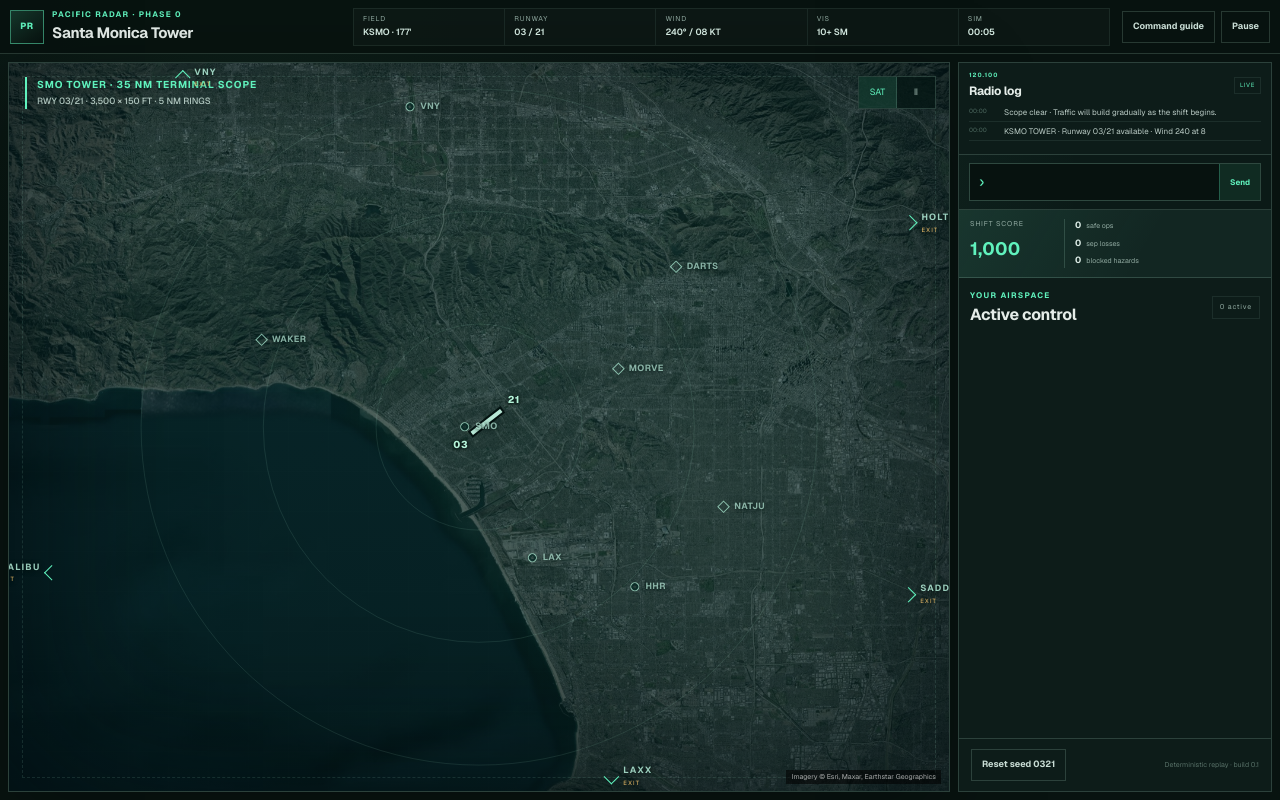
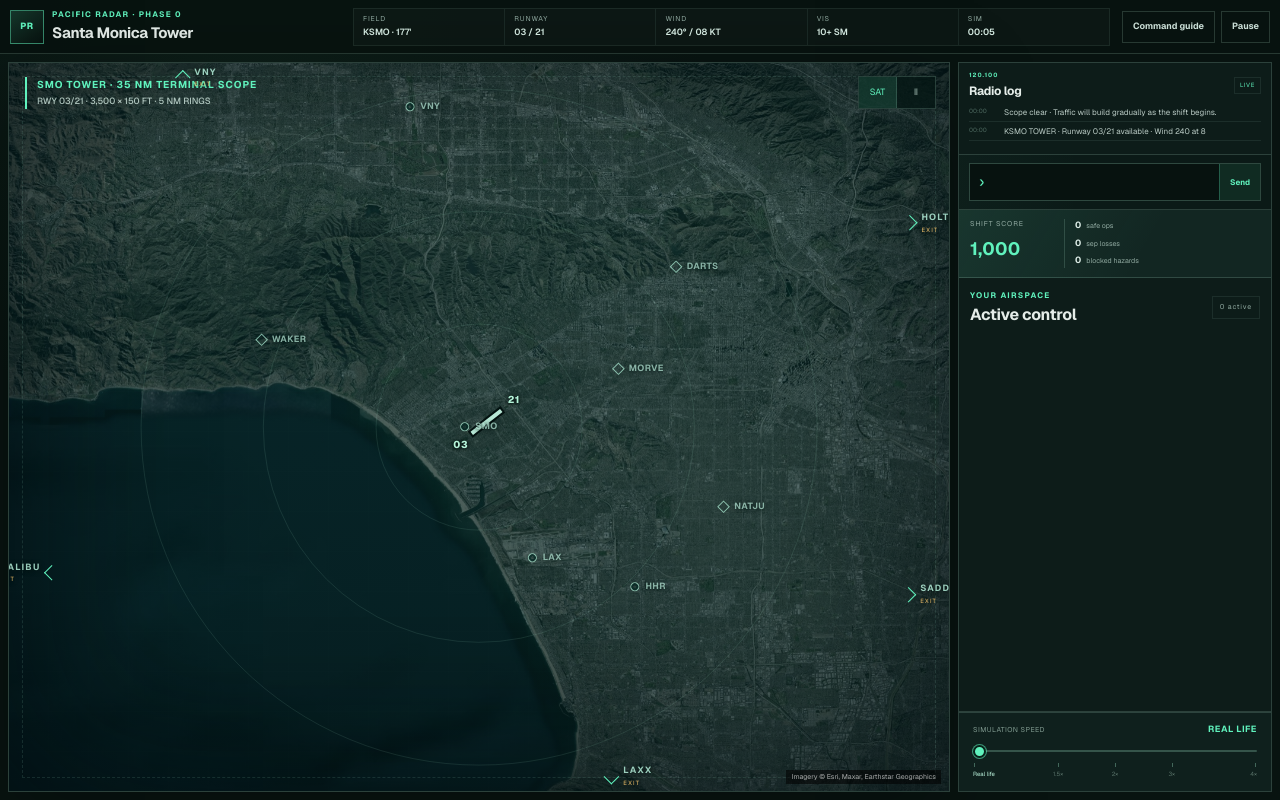
Before and after one commit to echang112368/pacific-radar, a Next.js app: page / in a window 1280 px wide. Built offline with nearby package versions, Linux system fonts and the light colour scheme.

Commit message:
Add simulation speed control

```diff
--- a/app/globals.css
+++ b/app/globals.css
@@ -1033,17 +1033,127 @@ h2 {
 }
 
 .side-footer {
-  display: flex;
-  align-items: center;
-  justify-content: space-between;
+  display: grid;
   gap: 8px;
-  padding: 10px 12px;
+  padding: 10px 14px 12px;
+  border-top: 1px solid var(--line);
+  background: rgba(96, 242, 189, 0.018);
 }
 
-.side-footer span {
+.speed-control-heading {
+  display: flex;
+  align-items: baseline;
+  justify-content: space-between;
+  gap: 12px;
+}
+
+.speed-control-heading span,
+.speed-control-heading strong {
+  font-family: var(--mono);
+  letter-spacing: 0.06em;
+  text-transform: uppercase;
+}
+
+.speed-control-heading span {
+  color: #809a90;
+  font-size: 7px;
+}
+
+.speed-control-heading strong {
+  color: var(--mint-strong);
+  font-size: 9px;
+}
+
+.simulation-speed-slider {
+  width: 100%;
+  height: 14px;
+  margin: 0;
+  appearance: none;
+  background: transparent;
+  cursor: pointer;
+}
+
+.simulation-speed-slider::-webkit-slider-runnable-track {
+  height: 2px;
+  border-radius: 999px;
+  background: #35544a;
+}
+
+.simulation-speed-slider::-webkit-slider-thumb {
+  width: 13px;
+  height: 13px;
+  margin-top: -5.5px;
+  appearance: none;
+  border: 2px solid #08221a;
+  border-radius: 50%;
+  background: var(--mint-strong);
+  box-shadow: 0 0 0 1px rgba(96, 242, 189, 0.56);
+}
+
+.simulation-speed-slider::-moz-range-track {
+  height: 2px;
+  border: 0;
+  border-radius: 999px;
+  background: #35544a;
+}
+
+.simulation-speed-slider::-moz-range-thumb {
+  width: 13px;
+  height: 13px;
+  border: 2px solid #08221a;
+  border-radius: 50%;
+  background: var(--mint-strong);
+  box-shadow: 0 0 0 1px rgba(96, 242, 189, 0.56);
+}
+
+.simulation-speed-slider:focus-visible {
+  outline: 1px solid var(--mint-strong);
+  outline-offset: 3px;
+}
+
+.speed-scale {
+  display: grid;
+  grid-template-columns: repeat(5, 1fr);
   color: #587168;
   font-family: var(--mono);
-  font-size: 7px;
+  font-size: 6px;
+}
+
+.speed-scale span {
+  position: relative;
+  padding-top: 4px;
+  text-align: center;
+}
+
+.speed-scale span:first-child {
+  text-align: left;
+}
+
+.speed-scale span:last-child {
+  text-align: right;
+}
+
+.speed-scale span::before {
+  content: "";
+  position: absolute;
+  left: 50%;
+  top: -3px;
+  width: 1px;
+  height: 4px;
+  background: #42675a;
+}
+
+.speed-scale span:first-child::before {
+  left: 1px;
+}
+
+.speed-scale span:last-child::before {
+  left: auto;
+  right: 1px;
+}
+
+.speed-scale span.active {
+  color: #bdf5df;
 }
 
 .modal-backdrop {
--- a/app/simulator.tsx
+++ b/app/simulator.tsx
@@ -113,6 +113,7 @@ const AIRBORNE_SPEED_CHANGE_PER_TICK = 0.5;
 const LINE_UP_TICKS = SIMULATION_TICKS_PER_SECOND * 3;
 const TAKEOFF_POWER_TICKS = SIMULATION_TICKS_PER_SECOND;
 const TAKEOFF_ACCELERATION_PER_TICK = 1.8;
+const SIMULATION_SPEEDS = [1, 1.5, 2, 3, 4] as const;
 
 const INITIAL_WORLD: World = {
   tick: 0,
@@ -1322,6 +1323,7 @@ export function RadarSimulator() {
   const [selected, setSelected] = useState<string | null>(null);
   const [command, setCommand] = useState("");
   const [paused, setPaused] = useState(false);
+  const [speedIndex, setSpeedIndex] = useState(0);
   const [queuedCommands, setQueuedCommands] = useState<
     { callsign: string; command: string }[]
   >([]);
@@ -1340,14 +1342,15 @@ export function RadarSimulator() {
     }
   });
   const inputRef = useRef<HTMLInputElement>(null);
+  const simulationSpeed = SIMULATION_SPEEDS[speedIndex];
 
   useEffect(() => {
     if (paused) return;
     const timer = window.setInterval(() => {
       setWorld((current) => stepWorld(current));
-    }, 250);
+    }, 1000 / SIMULATION_TICKS_PER_SECOND / simulationSpeed);
     return () => window.clearInterval(timer);
-  }, [paused]);
+  }, [paused, simulationSpeed]);
 
   useEffect(() => {
     const focusCommand = (event: KeyboardEvent) => {
@@ -1916,10 +1919,41 @@ export function RadarSimulator() {
           </section>
 
           <footer className="side-footer">
-            <button className="ghost-button" onClick={reset}>
-              Reset seed 0321
-            </button>
-            <span>Deterministic replay · build 0.1</span>
+            <div className="speed-control-heading">
+              <span>Simulation speed</span>
+              <strong>
+                {simulationSpeed === 1
+                  ? "Real life"
+                  : `${simulationSpeed}×`}
+              </strong>
+            </div>
+            <input
+              className="simulation-speed-slider"
+              type="range"
+              min="0"
+              max={SIMULATION_SPEEDS.length - 1}
+              step="1"
+              value={speedIndex}
+              aria-label="Simulation speed"
+              aria-valuetext={
+                simulationSpeed === 1
+                  ? "Real life speed"
+                  : `${simulationSpeed} times speed`
+              }
+              onChange={(event) =>
+                setSpeedIndex(Number.parseInt(event.currentTarget.value, 10))
+              }
+            />
+            <div className="speed-scale" aria-hidden="true">
+              {SIMULATION_SPEEDS.map((speed, index) => (
+                <span
+                  className={index === speedIndex ? "active" : ""}
+                  key={speed}
+                >
+                  {speed === 1 ? "Real life" : `${speed}×`}
+                </span>
+              ))}
+            </div>
           </footer>
         </aside>
       </section>
```
Also changed, not shown: 1 other file (tests, documents, lock files or other folders).
